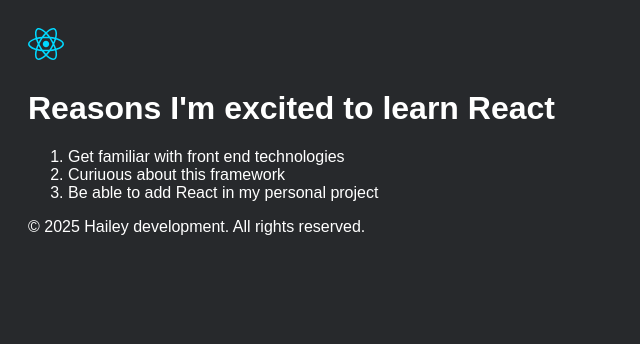
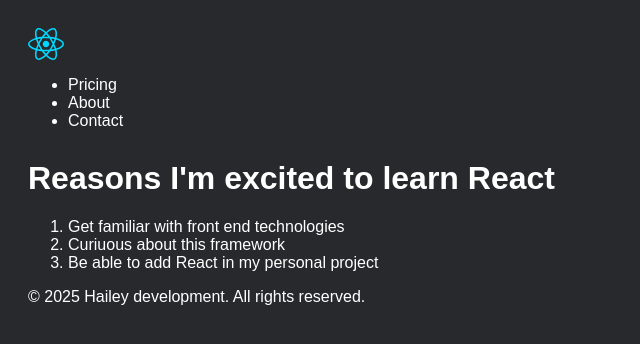
Before and after one commit to HaileyN3132/Study_React, a React (Vite) app in the folder first-react/: page / in a window 1280 px wide. Shown: the top 344 px of the page, without its empty margins (0-640 px from the left). Built offline with nearby package versions, Linux system fonts and the light colour scheme.

Commit message:
(challenge 1) - Styling with Classes

```diff
--- a/first-react/src/index.jsx
+++ b/first-react/src/index.jsx
@@ -1,18 +1,24 @@
 import { createRoot } from "react-dom/client";
 const root = createRoot(document.getElementById("root"));
 
-/** Challenge:
- * Move the `main` element into its own component called "MainContent"
- * and render that component inside the Page component.
+/**
+ * Challenge:
  *
- * Do the same with the `footer` element, moving it into a new
- * component called "Footer"
+ * - Add a `nav` > `ul` > `li` (x3). The 3 items should say:
+ *   "Pricing", "About", and "Contact"
  */
 
 function Header() {
   return (
     <header>
       <img src="src/assets/react.svg" alt="React logo" />
+      <nav>
+        <ul>
+          <li>Pricing</li>
+          <li>About</li>
+          <li>Contact</li>
+        </ul>
+      </nav>
     </header>
   );
 }
```
